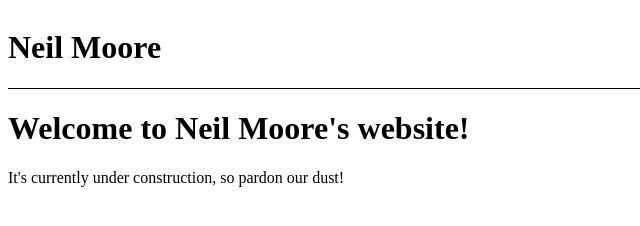
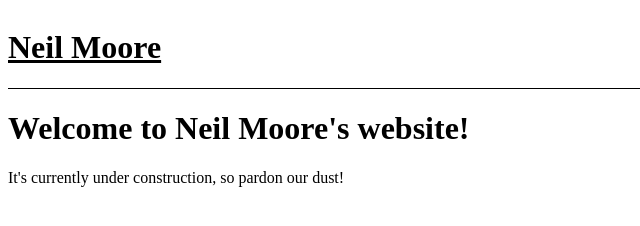
Before and after one commit to Dar13/moor3-website, a plain HTML site: page main/index.html in a window 1280 px wide. Shown: the full height of the page, 0-640 px from the left. Drawn offline with Linux system fonts and the light colour scheme.

Commit message:
Added link back to main page in page header

```diff
--- a/main/index.html
+++ b/main/index.html
@@ -6,7 +6,7 @@
   </head>
   <body>
     <header class="header_container">
-      <h1 class="header_name">Neil Moore</h1>
+      <a href="index.html" class="header_name header_link"><h1 class="header_name">Neil Moore</h1></a>
       <a href="resume.html" class="header_item header_link" style="order:2;"><p>Resume</p></a>
       <a href="filler.html" class="header_item header_link" style="order:3;"><p>Filler</p></a>
     </header>
```
Also changed, not shown: main/resume.html (+1 -1 lines).
